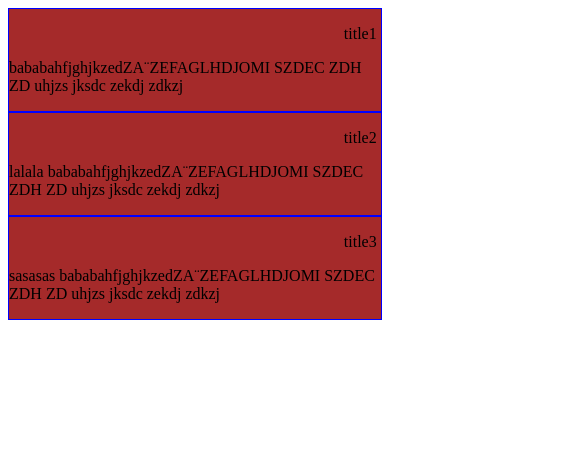
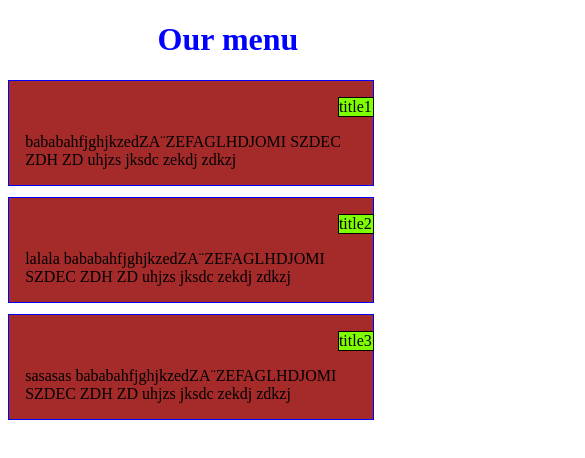
Before and after one commit to Sara-Moujib/module2-solution, a plain HTML site: page index.html in a window 390 px wide. Shown: the top 458 px of the page, 585 px wide, since content can reach past the window. Drawn offline with Linux system fonts and the light colour scheme.

Commit message:
third commit

```diff
--- a/css/Mycss.css
+++ b/css/Mycss.css
@@ -4,46 +4,67 @@
 }
 .row {
     width: 100%;
+    margin-left:0.05%;
+    margin-right:0.05%;
   }
 
-
+h1{
+    color: blue;
+    margin-left: 40%;
+}
 @media(min-width:992px){
     .col-md-4{
-        width:33%;
+        width:31%;
         border:1px solid blue;
         background-color: brown;
         float: left;
+        margin-left:2.33%;
     }
 
 }
 @media(min-width:768px) and (max-width:991px){
     .col-md-6{
-        width:50%;
+        width:45%;
         border:1px solid blue;
         background-color: brown;
         float: left;
+        margin-left:2.33%;
 
+
+        margin-bottom: 3%;
     }
+    .col-md-2{
+        width:92.5%;
+        border:1px solid blue;
+        background-color: brown;
+        float: left;
+        margin-left:2.33%;
+
+
+        margin-bottom: 3%;
+    }
+
+}
+@media(max-width:767px){
     .col-md-1{
-        width:100%;
+        width:97.76%;
         border:1px solid blue;
         background-color: brown;
         float:left;
-
-    }
-}
-@media(max-width:767px){
-    .col-md-1{
-        width:100%;
-        border:1px solid blue;
-        background-color: brown;
-        float:left;
-
+        margin-right:2.33%;
+        margin-bottom: 3%;
     }
 
 }
 .title{
+    background-color: chartreuse;
     position: relative;
-    left:90%;
+    left:86%;
+    width:10%;
     top:0%;
+    border:1px solid black;
 }
+p{
+    margin-right: 1em;
+    margin-left: 1em;
+}
--- a/index.html
+++ b/index.html
@@ -8,6 +8,8 @@
     </head>
     <body>
 
+        <header>  <h1>Our menu </h1></header>
+
             <div class="row">
                 <div class="col-md-4 col-md-6 col-md-1">
                     <p class="title">title1</p>
@@ -17,7 +19,7 @@
                     <p class="title">title2</p>
                    <p> lalala bababahfjghjkzedZA¨ZEFAGLHDJOMI SZDEC ZDH ZD  uhjzs jksdc zekdj zdkzj</p>
                 </div>
-                <div class="col-md-4 col-md-1">
+                <div class="col-md-4 col-md-2 col-md-1">
                     <p class="title">title3</p>
                 <p>sasasas bababahfjghjkzedZA¨ZEFAGLHDJOMI SZDEC ZDH ZD  uhjzs jksdc zekdj zdkzj</p>
                 </div>
```
